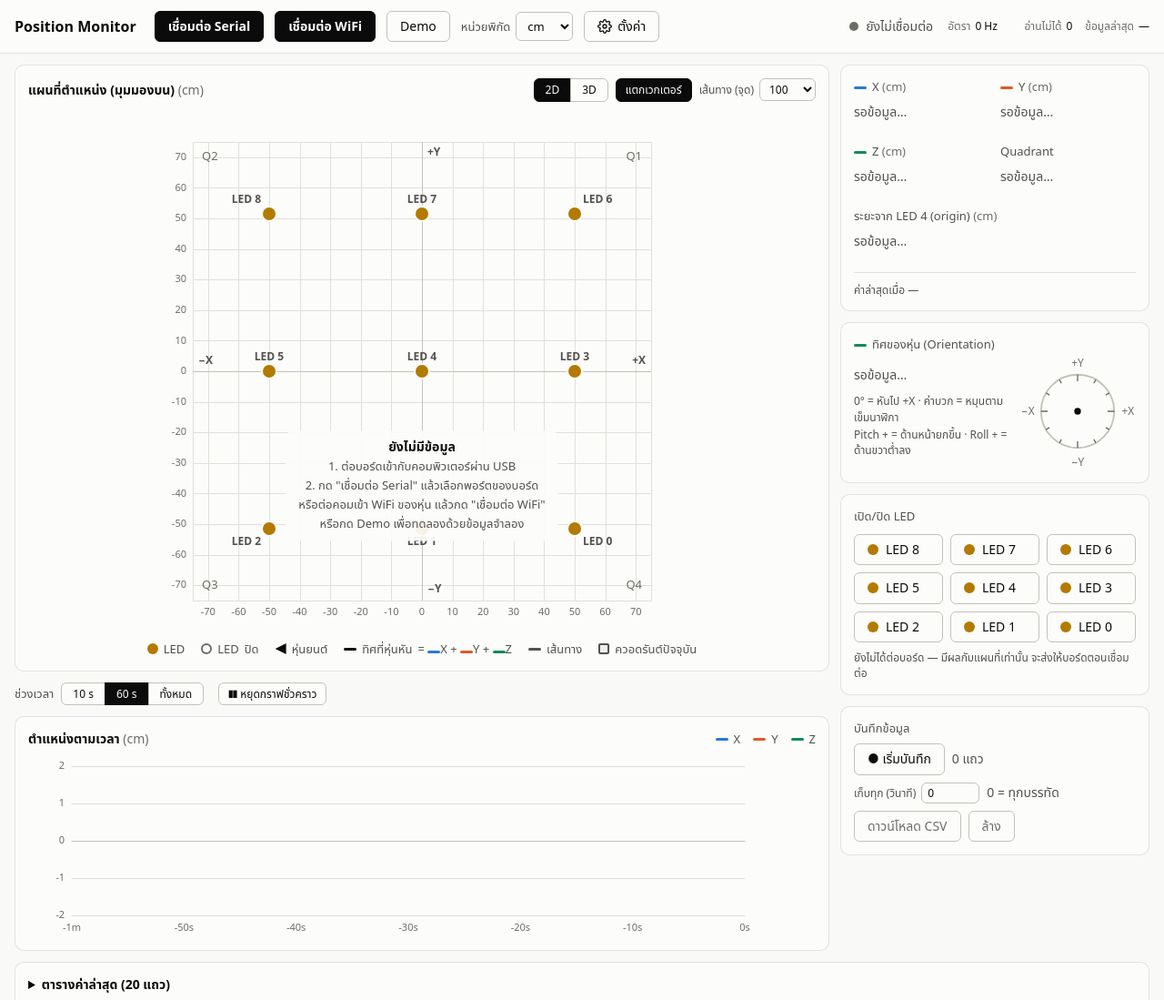
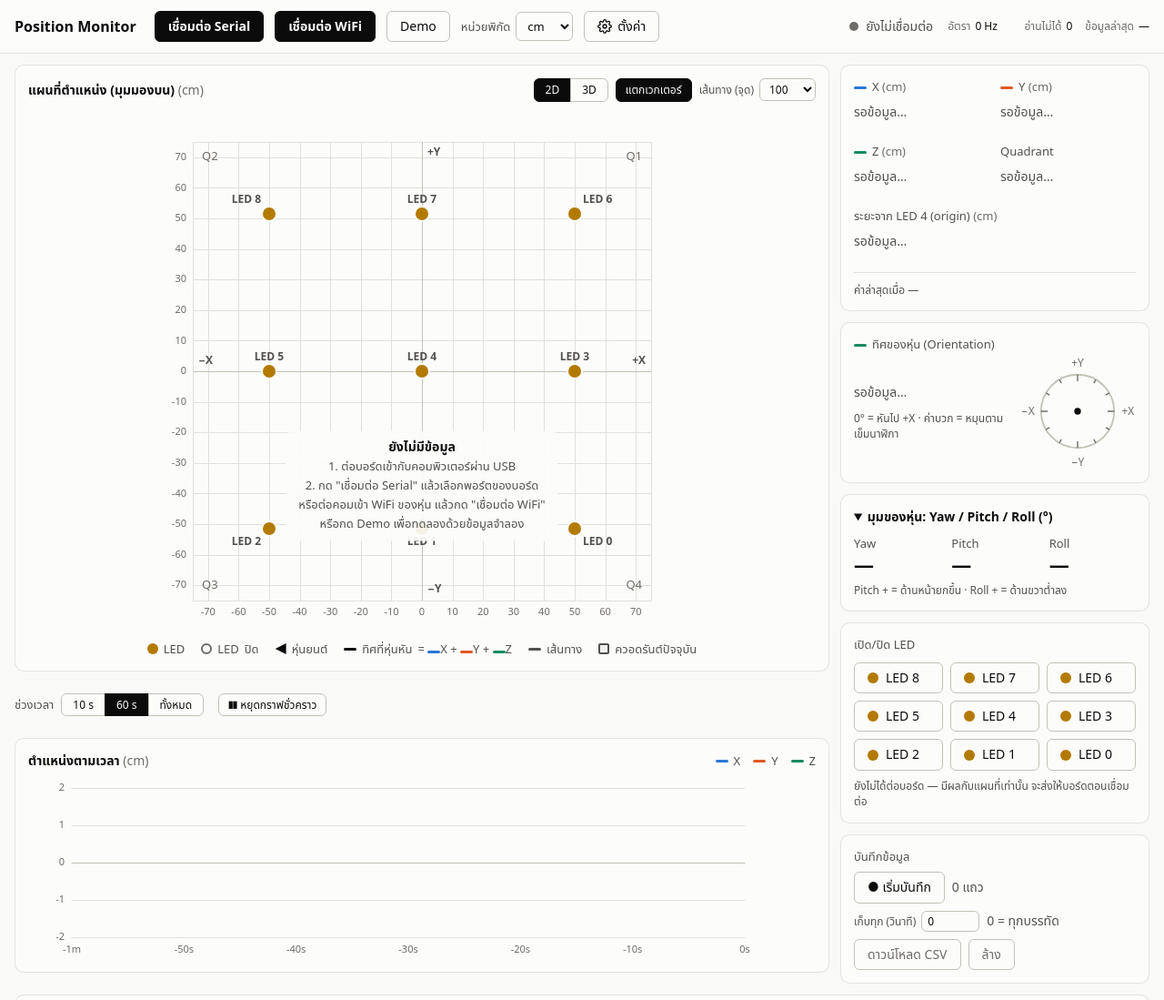
Before and after one commit to YuttakanS/Ui-for-monitoring-robot, a website: page web/index.html in a window 1280 px wide. Shown: the top 1099 px of the page at 91% size. Drawn offline with Linux system fonts and the light colour scheme.

Commit message:
feat(ui): add a Yaw / Pitch / Roll card that can be closed
Co-Authored-By: Claude Fable 5.2 <noreply@anthropic.com>

```diff
--- a/web/index.html
+++ b/web/index.html
@@ -165,8 +165,6 @@
           <div>
             <div class="tile-value" id="valH">—</div>
             <div class="tile-sub" id="headingNote" data-i18n="headingCW">0° = หันไป +X · ค่าบวก = หมุนตามเข็มนาฬิกา</div>
-            <div class="tile-sub tilt-values" id="valTilt" aria-live="off"></div>
-            <div class="tile-sub" data-i18n="tiltNote">Pitch + = ด้านหน้ายกขึ้น · Roll + = ด้านขวาต่ำลง</div>
             <div class="vec-parts" id="hComp" aria-live="off"></div>
           </div>
           <svg class="compass" viewBox="0 0 140 140" role="img" data-i18n-aria="compassAria" aria-label="เข็มทิศแสดงทิศที่หุ่นหัน">
@@ -191,6 +189,30 @@
             <circle class="g-hub" cx="70" cy="70" r="4"/>
           </svg>
         </div>
+      </section>
+
+      <!-- yaw / pitch / roll in degrees; click the title to close or open it
+           (remembered in localStorage, key ra.attCard) -->
+      <section class="card att-card">
+        <details id="attDetails" open>
+          <summary data-i18n="attTitle">มุมของหุ่น: Yaw / Pitch / Roll (°)</summary>
+          <div class="att-grid">
+            <div class="tile">
+              <div class="tile-label">Yaw</div>
+              <div class="tile-value" id="attYaw">—</div>
+            </div>
+            <div class="tile">
+              <div class="tile-label">Pitch</div>
+              <div class="tile-value" id="attPitch">—</div>
+            </div>
+            <div class="tile">
+              <div class="tile-label">Roll</div>
+              <div class="tile-value" id="attRoll">—</div>
+            </div>
+          </div>
+          <div class="tile-sub" id="attNote" role="status"></div>
+          <div class="tile-sub" data-i18n="tiltNote">Pitch + = ด้านหน้ายกขึ้น · Roll + = ด้านขวาต่ำลง</div>
+        </details>
       </section>
 
       <section class="card led-card">
--- a/web/js/monitor.js
+++ b/web/js/monitor.js
@@ -196,7 +196,7 @@
       zZeroNote: 'ศูนย์ z: {n} (CSV ยังเป็นค่าดิบ)',
       zBar: 'Z',
       orientation: 'ทิศของหุ่น (Orientation)',
-      tiltValues: '{n}',
+      attTitle: 'มุมของหุ่น: Yaw / Pitch / Roll (°)',
       tiltNone: 'Pitch / Roll: บอร์ดยังไม่ส่ง (ถือว่าหุ่นวางระดับ)',
       tiltNote: 'Pitch + = ด้านหน้ายกขึ้น · Roll + = ด้านขวาต่ำลง',
       compassAria: 'เข็มทิศแสดงทิศที่หุ่นหัน',
@@ -313,7 +313,7 @@
       zZeroNote: 'z zero: {n} (the CSV stays raw)',
       zBar: 'Z',
       orientation: 'Orientation',
-      tiltValues: '{n}',
+      attTitle: 'Robot angles: Yaw / Pitch / Roll (°)',
       tiltNone: 'Pitch / Roll: not sent by the board (taken as level)',
       tiltNote: 'Pitch + = front up · Roll + = right side down',
       compassAria: 'Compass showing where the robot faces',
@@ -520,11 +520,12 @@
     mapTitle: document.querySelector('[data-i18n=mapTitle]'),
     valX: $('valX'), valY: $('valY'), valZ: $('valZ'), mmZ: $('mmZ'),
     zZeroRow: $('zZeroRow'), btnZZero: $('btnZZero'), btnZZeroReset: $('btnZZeroReset'), zZeroNote: $('zZeroNote'), valQ: $('valQ'), valR: $('valR'),
-    valH: $('valH'), valTilt: $('valTilt'), cNeedle: $('cNeedle'), headingNote: $('headingNote'),
+    valH: $('valH'), cNeedle: $('cNeedle'), headingNote: $('headingNote'),
     cComp: $('cComp'), cVx: $('cVx'), cVy: $('cVy'), cDashX: $('cDashX'), cDashY: $('cDashY'), hComp: $('hComp'),
     qMini: $('qMini'), mmX: $('mmX'), mmY: $('mmY'), mmR: $('mmR'), lastTime: $('lastTime'),
     btnRecord: $('btnRecord'), recCount: $('recCount'), recEvery: $('recEvery'), btnCsv: $('btnCsv'), btnClearLog: $('btnClearLog'),
     tableDetails: $('tableDetails'), tableBody: $('tableBody'),
+    attDetails: $('attDetails'), attYaw: $('attYaw'), attPitch: $('attPitch'), attRoll: $('attRoll'), attNote: $('attNote'),
     lastRaw: $('lastRaw'), errCount: $('errCount'), lastAge: $('lastAge'),
     noticeText: $('noticeText'), noticeAction: $('noticeAction'),
     recBadge: $('recBadge'), recTime: $('recTime'), recHeader: $('recHeader'), recHeaderTime: $('recHeaderTime'),
@@ -932,7 +933,8 @@
       el.cNeedle.style.visibility = 'hidden';
       el.cComp.style.visibility = 'hidden';
       el.hComp.textContent = '';
-      el.valTilt.textContent = '';
+      el.attYaw.textContent = el.attPitch.textContent = el.attRoll.textContent = '—';
+      el.attNote.textContent = '';
       return;
     }
     var st = state.stats;
@@ -954,9 +956,12 @@
     // Compass: the value is the firmware's raw angle; the needle points the way
     // the robot faces on the map (SVG rotates clockwise, so negate).
     el.valH.textContent = s.angle.toFixed(2) + '°';
-    el.valTilt.textContent = s.hasPitch || s.hasRoll
-      ? t('tiltValues', 'Pitch ' + (s.hasPitch ? s.pitch.toFixed(2) + '°' : '—') + '  ·  Roll ' + (s.hasRoll ? s.roll.toFixed(2) + '°' : '—'))
-      : t('tiltNone');
+    // Yaw / Pitch / Roll card: yaw is the same raw angle; "—" for a value the
+    // board did not send
+    el.attYaw.textContent = s.angle.toFixed(2) + '°';
+    el.attPitch.textContent = s.hasPitch ? s.pitch.toFixed(2) + '°' : '—';
+    el.attRoll.textContent = s.hasRoll ? s.roll.toFixed(2) + '°' : '—';
+    el.attNote.textContent = s.hasPitch || s.hasRoll ? '' : t('tiltNone');
     el.cNeedle.style.visibility = 'visible';
     el.cNeedle.setAttribute('transform', 'rotate(' + (-mapHeading(s.angle)).toFixed(2) + ' 70 70)');
     // X / Y parts of the heading vector (seen from above) and
@@ -2313,6 +2318,9 @@
   el.btnCsv.addEventListener('click', downloadCsv);
   el.btnClearLog.addEventListener('click', clearLog);
   el.tableDetails.addEventListener('toggle', updateStatus);
+  el.attDetails.addEventListener('toggle', function () {
+    try { localStorage.setItem('ra.attCard', el.attDetails.open ? '1' : '0'); } catch (e) { /* storage unavailable */ }
+  });
 
   el.unit.addEventListener('change', function () {
     state.unit = UNITS[el.unit.value] ? el.unit.value : DEFAULT_UNIT;
@@ -2386,6 +2394,7 @@
     var savedCam = localStorage.getItem('ra.cam3d');
     if (savedCam === 'third' || savedCam === 'first') state.cam3d = savedCam;
     if (localStorage.getItem('ra.vecParts') === '0') state.vecParts = false;
+    if (localStorage.getItem('ra.attCard') === '0') el.attDetails.open = false;
     var savedTrail = localStorage.getItem('ra.trail');
     for (oi = 0; oi < el.trailN.options.length; oi++) {
       if (el.trailN.options[oi].value === savedTrail) state.trailN = +savedTrail;
--- a/web/style.css
+++ b/web/style.css
@@ -116,7 +116,8 @@ body {
 }
 .settings-panel[hidden] { display: none; }
 .settings-panel .field { justify-content: space-between; }
-.tilt-values { margin-top: 6px; font-variant-numeric: tabular-nums; color: var(--text); }
+.att-grid { display: grid; grid-template-columns: repeat(3, 1fr); gap: 12px; margin: 10px 0 6px; }
+.att-grid .tile-value { font-size: 22px; font-variant-numeric: tabular-nums; }
 .field input.wifi-host { width: 13ch; padding: 2px 6px; font-variant-numeric: tabular-nums; }
 
 /* Buttons: one shape and size; .primary is filled (the main action),
```
